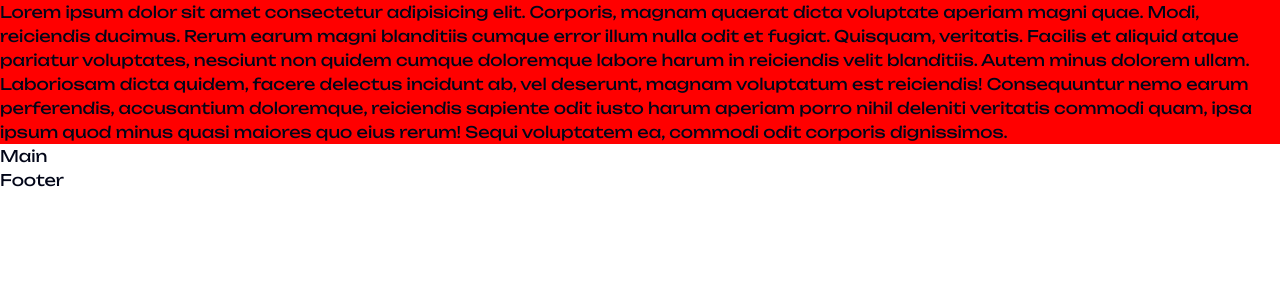
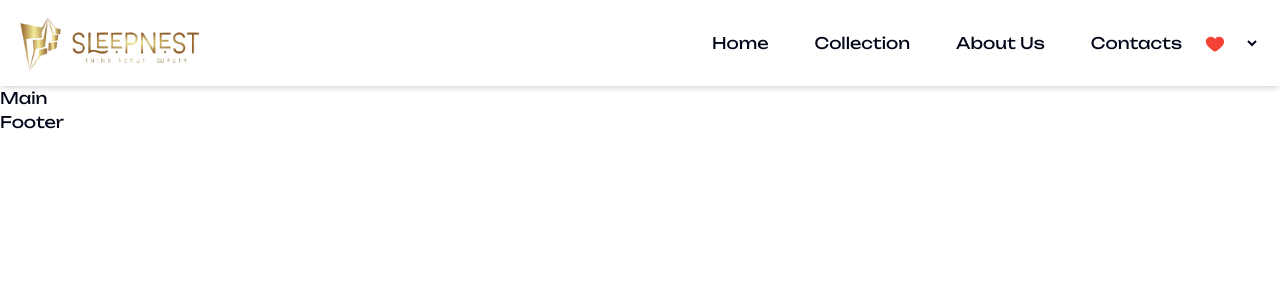
Before and after one commit to Islomjonsdev/sleepnest, a Next.js app: page / in a window 1280 px wide. Shown: the top 300 px of the page. Built offline with nearby package versions, Linux system fonts and the light colour scheme.

Commit message:
header done

```diff
--- a/app/globals.css
+++ b/app/globals.css
@@ -123,8 +123,6 @@
 
 
 * {
-  margin: 0;
-  padding: 0;
   box-sizing: border-box;
   font-family: "Unbounded", sans-serif;
   scroll-behavior: smooth;
--- a/components/shared/header.jsx
+++ b/components/shared/header.jsx
@@ -1,16 +1,64 @@
-import React from 'react';
-import sleepNestLogo from "../../public/images/sleepnest_logo.png"
+import Image from "next/image";
+import Link from "next/link";
+import React from "react";
+import sleepNestLogo from "../../public/images/sleepnest_logo.png";
+import { FcLike } from "react-icons/fc";
+import { Menu } from "lucide-react";
 
 const Header = () => {
+  const navLinks = [
+    {
+      to: "/",
+      label: "Home",
+    },
+    {
+      to: "/collection",
+      label: "Collection",
+    },
+    {
+      to: "/aboutus",
+      label: "About Us",
+    },
+    {
+      to: "/contacts",
+      label: "Contacts",
+    },
+  ];
   return (
-    <header className='bg-[red]'>
-        <div className='max-w-[1400px] w-full mx-auto px-[20px]'>
-            <div>
-                Lorem ipsum dolor sit amet consectetur adipisicing elit. Corporis, magnam quaerat dicta voluptate aperiam magni quae. Modi, reiciendis ducimus. Rerum earum magni blanditiis cumque error illum nulla odit et fugiat. Quisquam, veritatis. Facilis et aliquid atque pariatur voluptates, nesciunt non quidem cumque doloremque labore harum in reiciendis velit blanditiis. Autem minus dolorem ullam. Laboriosam dicta quidem, facere delectus incidunt ab, vel deserunt, magnam voluptatum est reiciendis! Consequuntur nemo earum perferendis, accusantium doloremque, reiciendis sapiente odit iusto harum aperiam porro nihil deleniti veritatis commodi quam, ipsa ipsum quod minus quasi maiores quo eius rerum! Sequi voluptatem ea, commodi odit corporis dignissimos.
-            </div>
+    <header className="bg-white py-[10px] bg-white py-[10px] shadow-md">
+      <div className="max-w-[1400px] w-full mx-auto px-[20px]">
+        <div className="flex items-center justify-between">
+          <Link href={"/"}>
+            <Image
+              src={sleepNestLogo}
+              alt="sleepNestLogo"
+              width={180}
+              height={55}
+            />
+          </Link>
+          <div className="flex items-center gap-[15px]">
+            <ul className="hidden lg:flex items-center gap-[30px] my-[16px]">
+              {navLinks?.map(({ to, label }) => (
+                <li className="py-[5px] px-[8px]" key={to}>
+                  <Link href={to}>{label}</Link>
+                </li>
+              ))}
+            </ul>
+            <button className="hidden lg:block">
+              <FcLike className="w-[20px] h-[20px]" />
+            </button>
+            <select name="" id="">
+              <option value=""></option>
+            </select>
+
+            <button className="lg:hidden block">
+              <Menu />
+            </button>
+          </div>
         </div>
+      </div>
     </header>
-  )
-}
+  );
+};
 
-export default Header
+export default Header;
--- a/package.json
+++ b/package.json
@@ -16,6 +16,7 @@
     "next": "15.2.5",
     "react": "^19.0.0",
     "react-dom": "^19.0.0",
+    "react-icons": "^5.5.0",
     "tailwind-merge": "^3.2.0",
     "tw-animate-css": "^1.2.5"
   },
```
Also changed, not shown: 1 other file (tests, documents, lock files or other folders).
